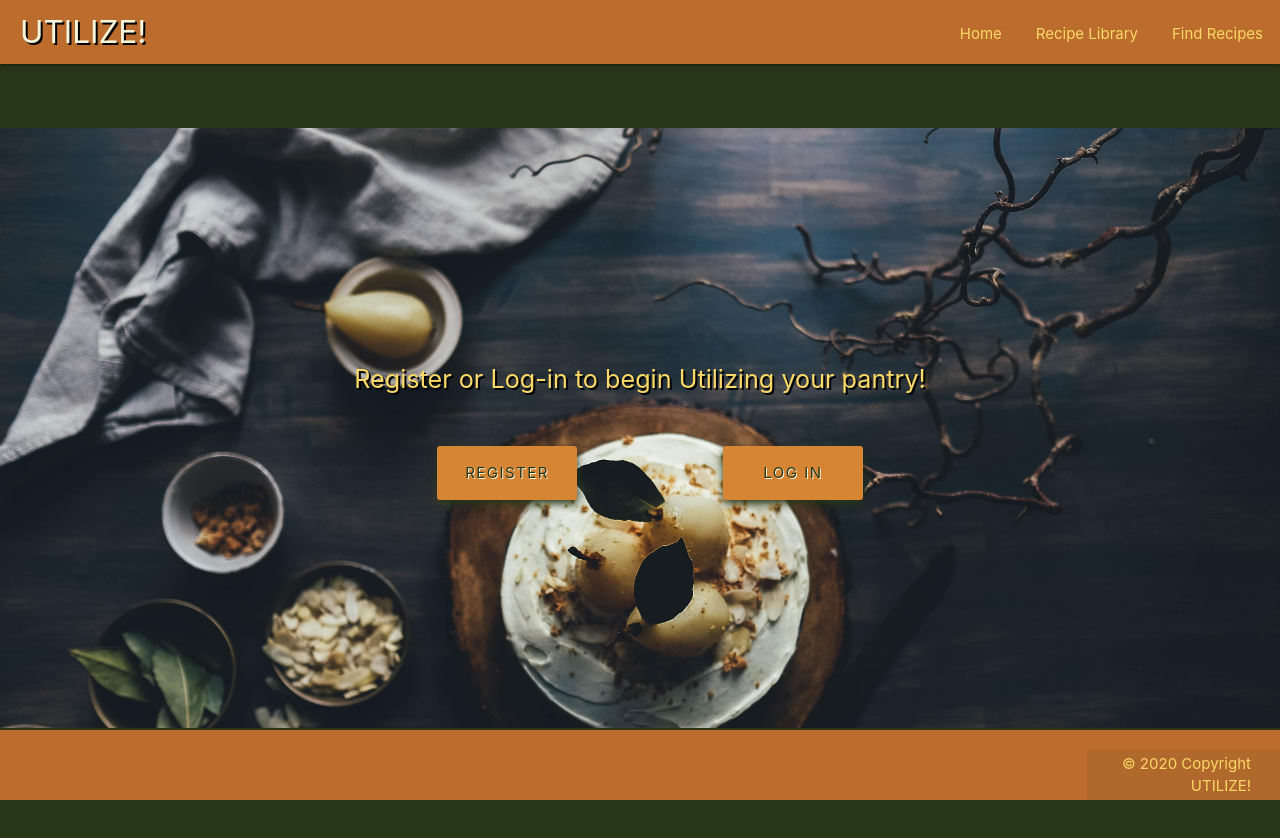
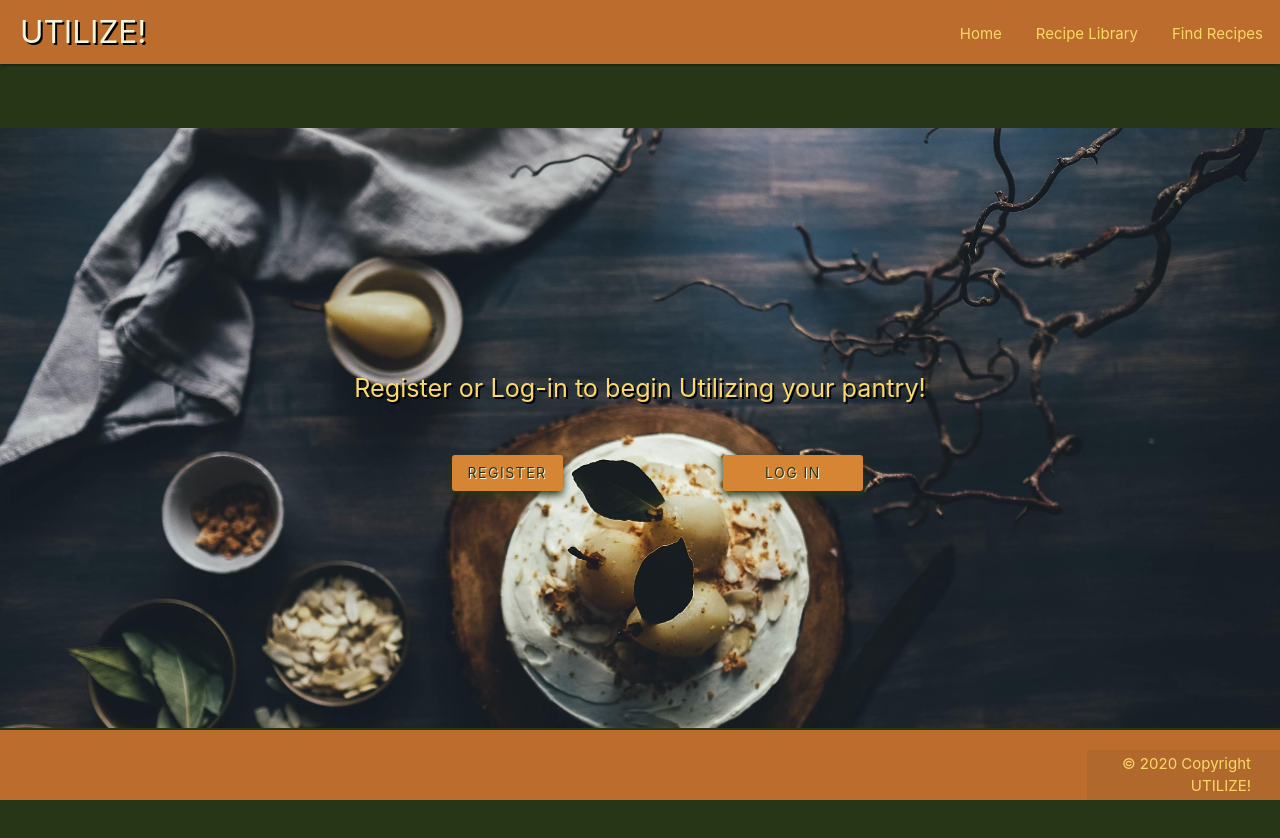
Before and after one commit to bclosson/Utilize, a React (Create React App) app in the folder client/: page / in a window 1280 px wide. Shown: the top 838 px of the page. Built offline with nearby package versions, Linux system fonts and the light colour scheme.

Commit message:
commit adjusted home page buttons to not overlap footer

```diff
--- a/client/src/pages/Home.js
+++ b/client/src/pages/Home.js
@@ -15,7 +15,7 @@ class Home extends Component {
             <div className="col s6">
               <Link
                 to="/register"
-                className="btn btn-large waves-effect waves-light hoverable blue accent-3"
+                className="btn"
                 id="register-button"
               >
                 Register
@@ -29,7 +29,7 @@ class Home extends Component {
                   borderRadius: "3px",
                   letterSpacing: "1.5px"
                 }}
-                className="btn btn-large waves-effect waves-light hoverable blue accent-3"
+                className="btn"
                 id="login-button"
               >
                 Log In
```
